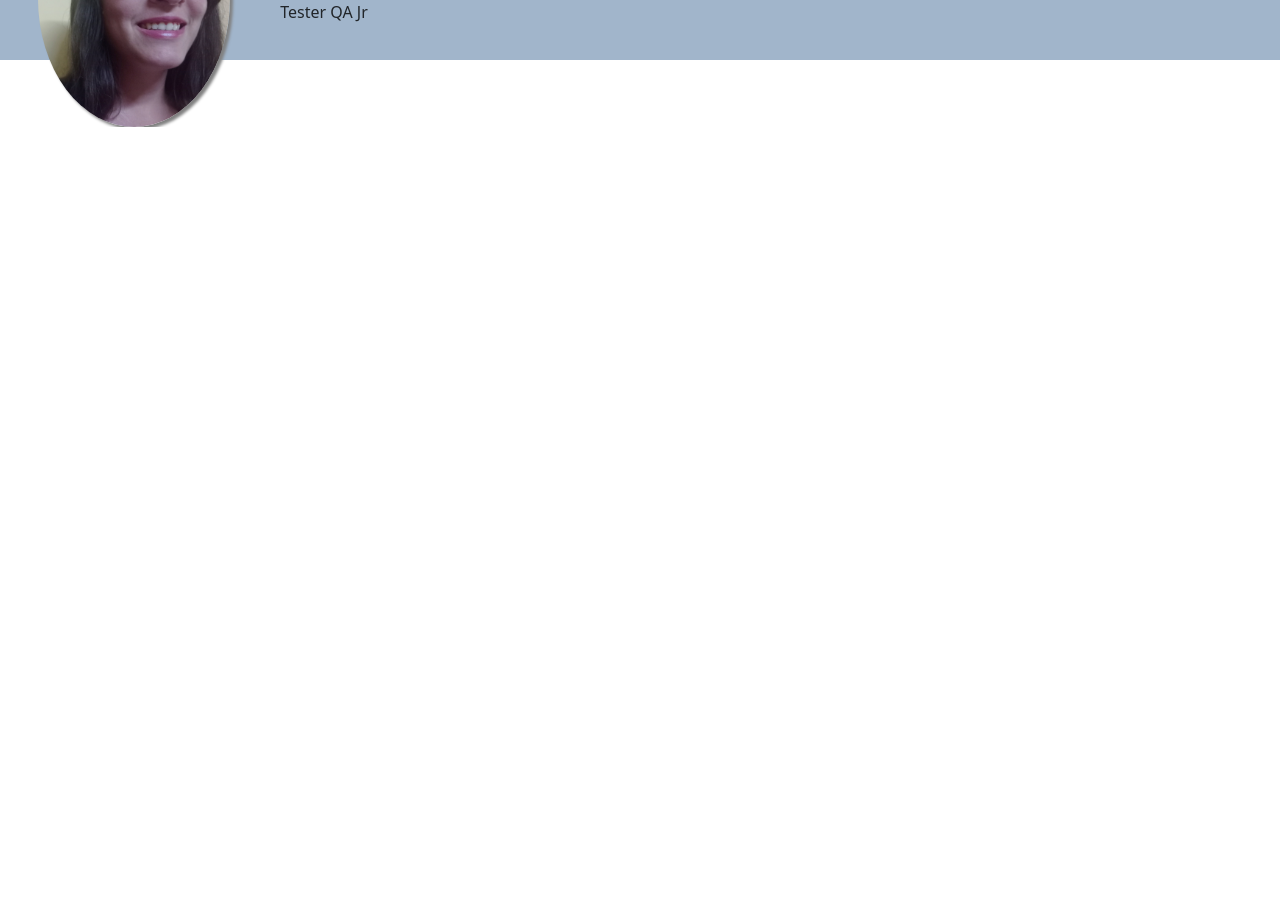
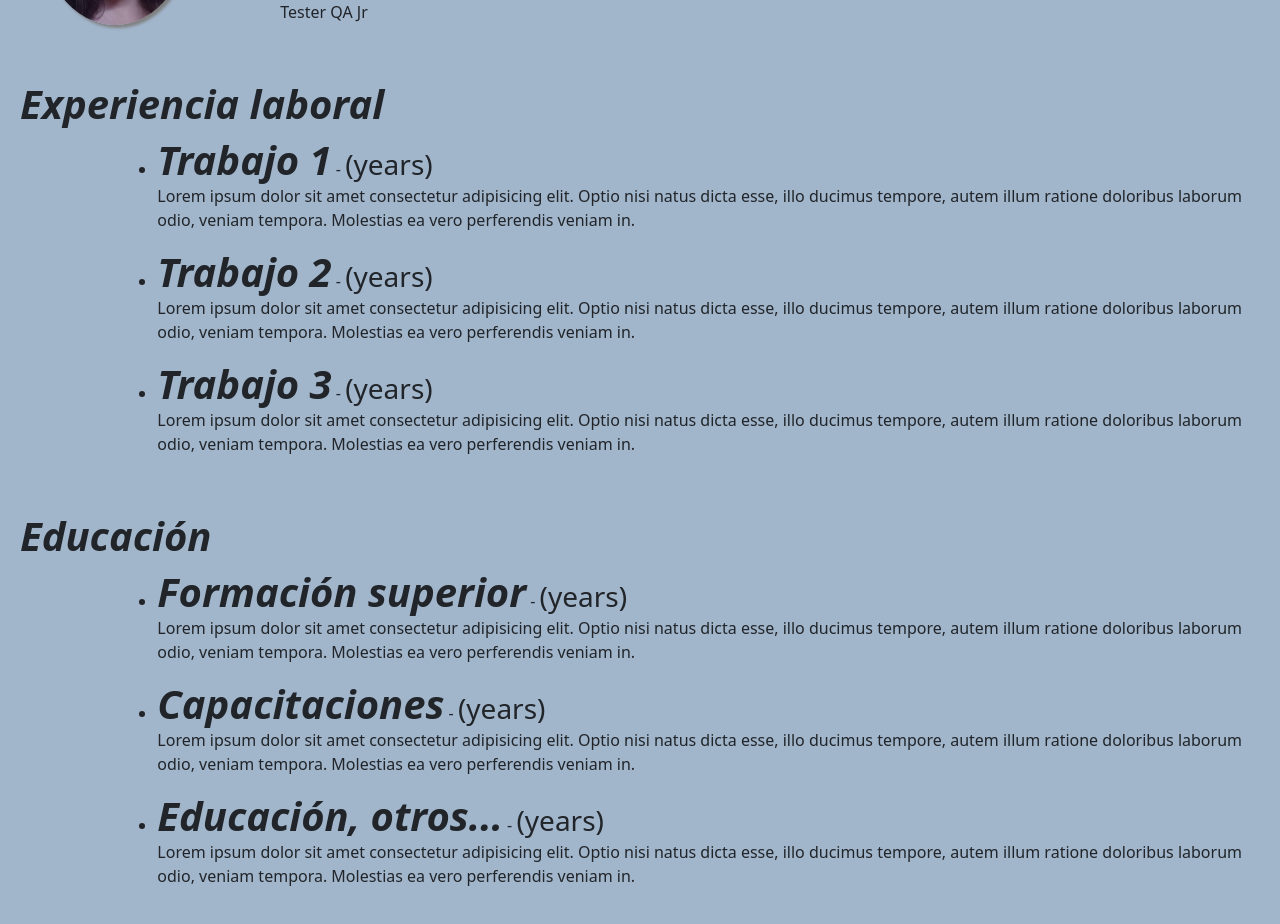
Before and after one commit to anis6273/Proyecto-ArgProg2023, an Angular app in the folder Proyecto-ArgProg/: page / in a window 1280 px wide. Shown: the part 880-1804 px from the top of the page. Before the commit the page ends 1007 px from the top, so only its background shows below. Built offline with nearby package versions, Linux system fonts and the light colour scheme.

Commit message:
Agregado experiencia y educación

```diff
--- a/Proyecto-ArgProg/src/app/app.component.html
+++ b/Proyecto-ArgProg/src/app/app.component.html
@@ -1,2 +1,4 @@
 <app-header></app-header>
 <app-acerca-de></app-acerca-de>
+<app-experiencia></app-experiencia>
+<app-educacion></app-educacion>
--- a/Proyecto-ArgProg/src/app/app.module.ts
+++ b/Proyecto-ArgProg/src/app/app.module.ts
@@ -8,6 +8,8 @@ import { LogoAPComponent } from './componentes/logo-ap/logo-ap.component';
 import { SocialComponent } from './componentes/social/social.component';
 import { BannerComponent } from './componentes/banner/banner.component';
 import { AcercaDeComponent } from './componentes/acerca-de/acerca-de.component';
+import { ExperienciaComponent } from './componentes/experiencia/experiencia.component';
+import { EducacionComponent } from './componentes/educacion/educacion.component';
 
 @NgModule({
   declarations: [
@@ -16,7 +18,9 @@ import { AcercaDeComponent } from './componentes/acerca-de/acerca-de.component';
     LogoAPComponent,
     SocialComponent,
     BannerComponent,
-    AcercaDeComponent
+    AcercaDeComponent,
+    ExperienciaComponent,
+    EducacionComponent
   ],
   imports: [
     BrowserModule,
--- a/Proyecto-ArgProg/src/app/componentes/acerca-de/acerca-de.component.css
+++ b/Proyecto-ArgProg/src/app/componentes/acerca-de/acerca-de.component.css
@@ -22,6 +22,26 @@ div {
         top: 750px;
     }
 }
+@media (max-width: 1060px){
+    #foto-perfil {
+        position: absolute;
+        width: 15%;
+        border-radius: 100%;
+        box-shadow: 3px 3px 3px gray;
+        left: 3%;
+        top: 750px;
+    }
+}
+@media (min-width: 1061px){
+    #foto-perfil {
+        position: absolute;
+        width: 12%;
+        border-radius: 100%;
+        box-shadow: 3px 3px 3px gray;
+        left: 3%;
+        top: 700px;
+    }
+}
 @media (max-width: 575px){
     #foto-perfil {
         position: absolute;
--- /dev/null
+++ b/Proyecto-ArgProg/src/app/componentes/educacion/educacion.component.css
@@ -0,0 +1,13 @@
+.row {
+    padding: 20px;
+}
+div {
+    background-color: #a1b5cb;
+}
+h1, h3 {
+    display: inline;
+}
+h1 {
+    font-weight: bold;
+    font-style: italic;
+}
--- /dev/null
+++ b/Proyecto-ArgProg/src/app/componentes/educacion/educacion.component.html
@@ -0,0 +1,24 @@
+<div class="row">
+    <h1>Educación</h1>
+    <div class="col-lg-1"></div>
+    <div class="col-lg-11">
+        <ul>
+            <li>
+                <h1>Formación superior</h1> - <h3>(years)</h3>
+            </li>
+            <p>Lorem ipsum dolor sit amet consectetur adipisicing elit. Optio nisi natus dicta esse, illo ducimus tempore, autem illum ratione doloribus laborum odio, veniam tempora. Molestias ea vero perferendis veniam in.</p>
+        </ul>
+        <ul>
+            <li>
+                <h1>Capacitaciones</h1> - <h3>(years)</h3>
+            </li>
+            <p>Lorem ipsum dolor sit amet consectetur adipisicing elit. Optio nisi natus dicta esse, illo ducimus tempore, autem illum ratione doloribus laborum odio, veniam tempora. Molestias ea vero perferendis veniam in.</p>
+        </ul>
+        <ul>
+            <li>
+                <h1>Educación, otros...</h1> - <h3>(years)</h3>
+            </li>
+            <p>Lorem ipsum dolor sit amet consectetur adipisicing elit. Optio nisi natus dicta esse, illo ducimus tempore, autem illum ratione doloribus laborum odio, veniam tempora. Molestias ea vero perferendis veniam in.</p>
+        </ul>
+    </div>
+</div>
--- /dev/null
+++ b/Proyecto-ArgProg/src/app/componentes/experiencia/experiencia.component.css
@@ -0,0 +1,13 @@
+.row {
+    padding: 20px;
+}
+div {
+    background-color: #a1b5cb;
+}
+h1, h3 {
+    display: inline;
+}
+h1 {
+    font-weight: bold;
+    font-style: italic;
+}
--- /dev/null
+++ b/Proyecto-ArgProg/src/app/componentes/experiencia/experiencia.component.html
@@ -0,0 +1,24 @@
+<div class="row">
+    <h1>Experiencia laboral</h1>
+    <div class="col-lg-1"></div>
+    <div class="col-lg-11">
+        <ul>
+            <li>
+                <h1>Trabajo 1</h1> - <h3>(years)</h3>
+            </li>
+            <p>Lorem ipsum dolor sit amet consectetur adipisicing elit. Optio nisi natus dicta esse, illo ducimus tempore, autem illum ratione doloribus laborum odio, veniam tempora. Molestias ea vero perferendis veniam in.</p>
+        </ul>
+        <ul>
+            <li>
+                <h1>Trabajo 2</h1> - <h3>(years)</h3>
+            </li>
+            <p>Lorem ipsum dolor sit amet consectetur adipisicing elit. Optio nisi natus dicta esse, illo ducimus tempore, autem illum ratione doloribus laborum odio, veniam tempora. Molestias ea vero perferendis veniam in.</p>
+        </ul>
+        <ul>
+            <li>
+                <h1>Trabajo 3</h1> - <h3>(years)</h3>
+            </li>
+            <p>Lorem ipsum dolor sit amet consectetur adipisicing elit. Optio nisi natus dicta esse, illo ducimus tempore, autem illum ratione doloribus laborum odio, veniam tempora. Molestias ea vero perferendis veniam in.</p>
+        </ul>
+    </div>
+</div>
```
Also changed, not shown: Proyecto-ArgProg/src/app/componentes/educacion/educacion.component.ts (added, +10 -0 lines), Proyecto-ArgProg/src/app/componentes/experiencia/experiencia.component.ts (added, +10 -0 lines), 2 other files (tests, documents, lock files or other folders).
